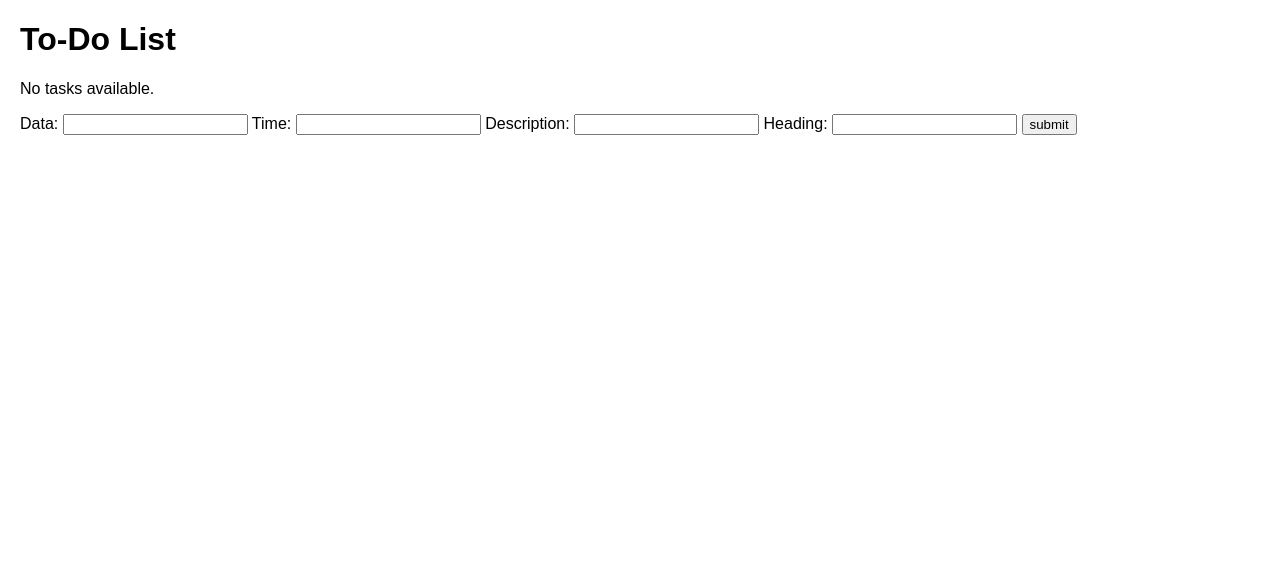
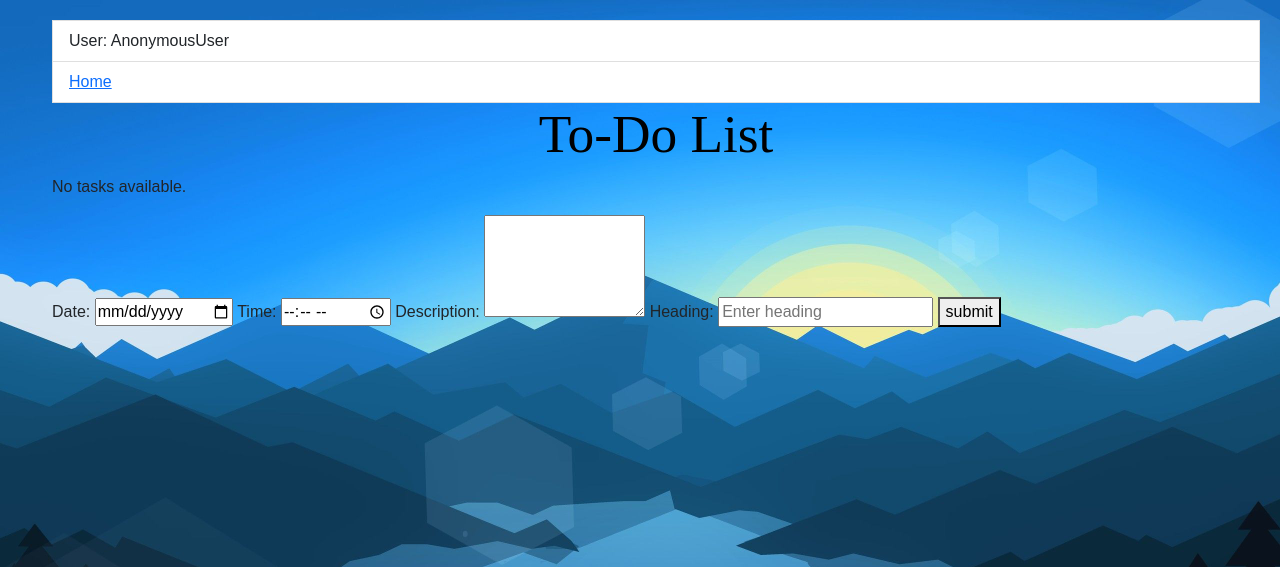
Before and after one commit to AbdunnurBackendPY/TZ, a Django app: page /users/Daily_planner/ in a window 1280 px wide. Shown: the top 567 px of the page. Run offline with Django 4.2, Linux system fonts and the light colour scheme; some web fonts are replaced.

Commit message:
bootstrap

```diff
--- a/static/css/base.css
+++ b/static/css/base.css
@@ -7,16 +7,23 @@
 /* Другие стили */
 
 h1 {
-  color: green;
+  color: black;
   font-size: 40pt;
   text-align: center;
   font-family: Montserrat;
 }
 
-.body {
-  min-height: 100vh;
-  width: 100vh;
 
-  background-color: blue;
-  background-image: url(static/img/fa2955d85c313a7126be236ca79a228a.jpg);
+
+
+body{
+  background-repeat: no-repeat;
+  background-size: cover;
+  background-attachment: fixed;
+
+
 }
+
+vidgets {
+
+}
--- a/templates/Daily_planner.html
+++ b/templates/Daily_planner.html
@@ -1,4 +1,6 @@
+{% extends 'base.html' %}
 
+{% block content %}
 <!DOCTYPE html>
 <html lang="en">
 <head>
@@ -38,5 +40,6 @@
       {% csrf_token %}
     <button type="submit">submit</button>
   </form>
+{% endblock %}
 </body>
 </html>
--- a/templates/base.html
+++ b/templates/base.html
@@ -5,11 +5,24 @@
     <meta charset="UTF-8">
     <link href="https://fonts.googleapis.com/css2?family=Roboto:wght@700&display=swap" rel="stylesheet">
     <link href="https://cdn.jsdelivr.net/npm/bootstrap@5.0.2/dist/css/bootstrap.min.css" rel="stylesheet" integrity="sha384-EVSTQN3/azprG1Anm3QDgpJLIm9Nao0Yz1ztcQTwFspd3yD65VohhpuuCOmLASjC" crossorigin="anonymous">
-    <link rel="stylesheet" href="{%static 'css/base.css'%}" >
+    <link rel="stylesheet" href="{% static 'css/base.css' %}">
+
+
+</head>
+<body>
+
+<style>
+        body {
+            background-image: url("{% static 'img/fa2955d85c313a7126be236ca79a228a.jpg' %}");
+            background-size: cover;
+            background-position: center;
+            background-repeat: no-repeat;
+            font-family: 'Roboto', sans-serif;
+            /* Дополнительные стили по вашему желанию */
+        }
+    </style>
 
     <title>User authenticate</title>
-</head>
-<body>
     <ul>
         <li class="list-group-item">
             User: {{ user }}
@@ -18,10 +31,9 @@
         <li class="list-group-item">
             <a href="{% url 'home' %}">Home</a>
         </li>
+
         {% block content %}
         {% endblock %}
-
-
     </ul>
 </body>
 </html>
--- a/templates/register.html
+++ b/templates/register.html
@@ -1,6 +1,7 @@
 {% extends 'base.html' %}
 
 {% block content %}
+
   <h1>Register</h1>
   <hr>
   <form action="{% url 'register' %}" method="post" >
@@ -8,4 +9,5 @@
       {% csrf_token %}
     <button type="submit">submit</button>
   </form>
+<img src="static/img/fa2955d85c313a7126be236ca79a228a.jpg" class="img-fluid" alt="">
 {% endblock %}
--- a/templates/registration/login.html
+++ b/templates/registration/login.html
@@ -12,6 +12,7 @@
     {{ form }}
     {% csrf_token %}
     <button type="submit" class="btn btn-success">submit</button>
-    </form>>
+    </form>
 
+<img src="img/fa2955d85c313a7126be236ca79a228a.jpg" class="img-fluid" alt="">
 {% endblock %}
--- a/users/forms.py
+++ b/users/forms.py
@@ -14,3 +14,17 @@ class Daily_plannerForm(forms.ModelForm):
     class Meta:
         model = Daily_planner
         fields = ['data', 'time', 'description', 'heading']
+
+        widgets = {
+            'data': forms.DateInput(attrs={'type': 'date'}),
+            'time': forms.TimeInput(attrs={'type': 'time'}),
+            'description': forms.Textarea(attrs={'rows': 4, 'cols': 15}),
+            'heading': forms.TextInput(attrs={'placeholder': 'Enter heading'}),
+        }
+
+        labels = {
+            'data': 'Date',
+            'time': 'Time',
+            'description': 'Description',
+            'heading': 'Heading',
+        }
--- a/users/urls.py
+++ b/users/urls.py
@@ -6,7 +6,7 @@ from .views import register, tasks,daily_planner
 urlpatterns = [
     path('', include('django.contrib.auth.urls')),
     path('register/', register, name='register'),
-    path('TODO/', tasks),
+    path('TODO/', tasks, name='TODO'),
     path('Daily_planner/', daily_planner,name='daily_planner')
 
 ]
--- a/users/views.py
+++ b/users/views.py
@@ -13,7 +13,7 @@ def daily_planner(request):
             daily_planner = form.save(commit=False)
             daily_planner.user = request.user  # Set the user before saving
             daily_planner.save()
-            return redirect("/")
+            return redirect("TODO")
     else:
         form = Daily_plannerForm()
     return render(request, 'Daily_planner.html', {'form': form})
```
Also changed, not shown: db.sqlite3, templates/home.html (line endings or trailing spaces). Lines whose indentation alone changed are shown as unchanged.
